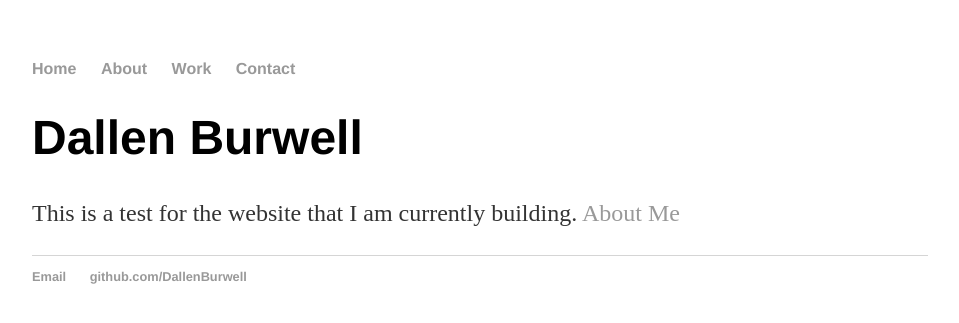
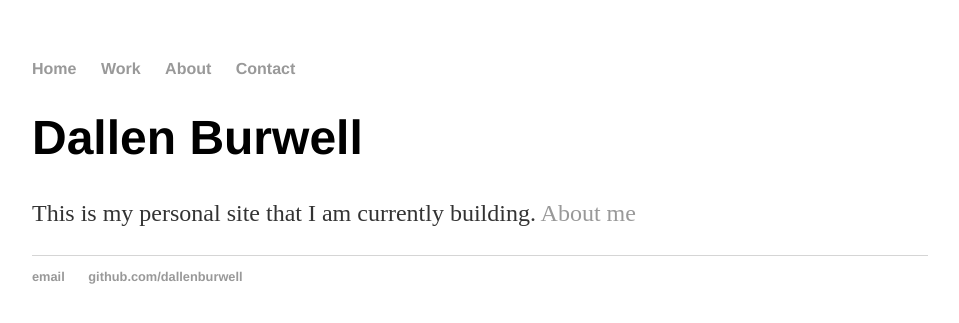
Before and after one commit to DallenBurwell/DallenBurwell.github.io, a Jekyll site: the page built from index.html, in a window 1280 px wide. Shown: the top 323 px of the page, without its empty margins (160-1119 px from the left). Built offline with Jekyll 4.4.1, drawn with Linux system fonts in a browser that asks for light colours.

Commit message:
Update index to use default layout

```diff
--- a/index.html
+++ b/index.html
@@ -1,30 +1,8 @@
-<!DOCTYPE html>
-<html>
-  <head>
-    <title> Dallen Burwell</title>
-    <!-- link to main stylesheet -->
-	<link rel="stylesheet" type="text/css" href="/css/main.css">
-  </head>
-  <body>
-    <nav>
-    <ul>
-        <li><a href = "/">Home</a></li>
-        <li><a href = "/about">About</a></li>
-        <li><a href = "/work">Work</a></li>
-        <li><a href = "/contact">Contact</a></li>
-    </u>
-    </nav>
-    <div class = "container">
-    <div class = "blurb">
-        <h1>Dallen Burwell</h1>
-        <p>This is a test for the website that I am currently building. <a href="/about">About Me</a></p>
-    </div><!-- /.blurb -->
-		</div><!-- /.container -->
-    <footer>
-    		<ul>
-            <li><a href="mailto:dallen.burwell@gmail.com">Email</a></li>
-            <li><a href="https://github.com/hankquinlan">github.com/DallenBurwell</a></li>
-        </ul>
-    </footer>
-    </body>
-</html>
+---
+layout: default
+title: Dallen Burwell
+---
+<div class="blurb">
+	<h1>Dallen Burwell</h1>
+	<p>This is my personal site that I am currently building. <a href="/about">About me</a></p>
+</div><!-- /.blurb -->
```
